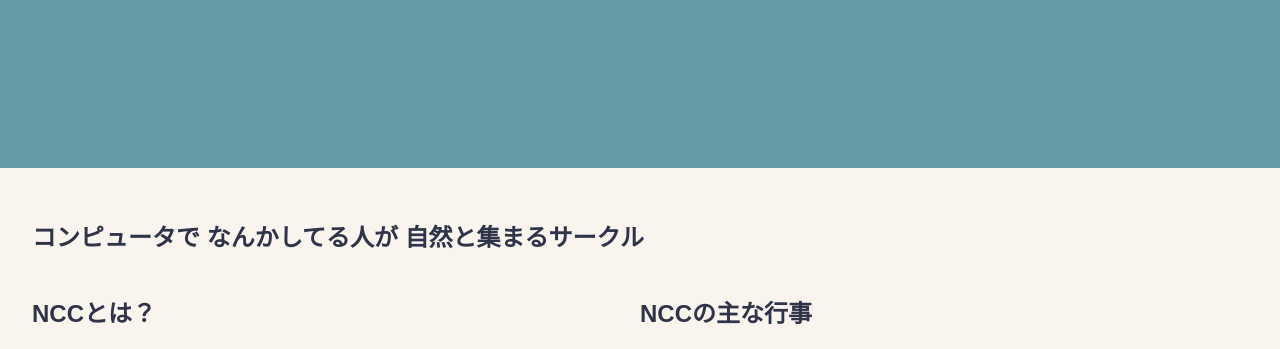
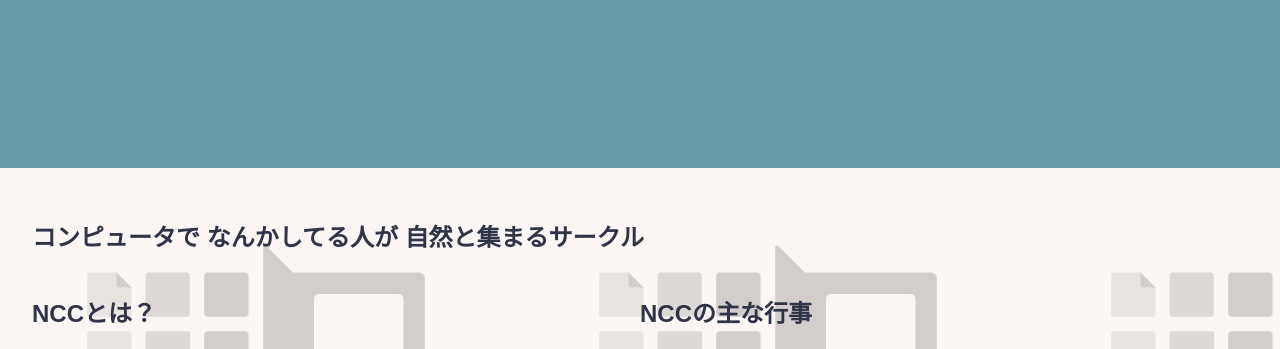
Before and after one commit to post-internet/post-internet.github.io, a website built with webpack: page index.html in a window 1280 px wide. Shown: the part 378-727 px from the top of the page. Built offline with nearby package versions, Linux system fonts and the light colour scheme.

Commit message:
add: apply ncc logo to background image

```diff
--- a/src/style.pcss
+++ b/src/style.pcss
@@ -18,12 +18,15 @@
 
 $black: #2F3448;
 $blue: #6699A6;
-$white: #FAF4EF;
+$white: #FAF4EF; /** equals rgba(250, 244, 239, 0.8);*/
 $orange: #F23827;
 $red: #A60A0A;
 
 body {
-  background-color: $white;
+  /* background-color: $white; */
+  background-image:url("./assets/icon-512x512.png");
+  background-color:rgba(250, 244, 239, 0.8);
+  background-blend-mode:lighten;
   color: $black;
   font-family:
     游ゴシック体, 'Yu Gothic', YuGothic, 'ヒラギノ角ゴシック Pro',
@@ -68,7 +71,6 @@ header {
 
 main {
   line-height: 1.75em;
-
   h2 {
     line-height: 1.5em;
   }
```
Also changed, not shown: style.css, 1 other file.
